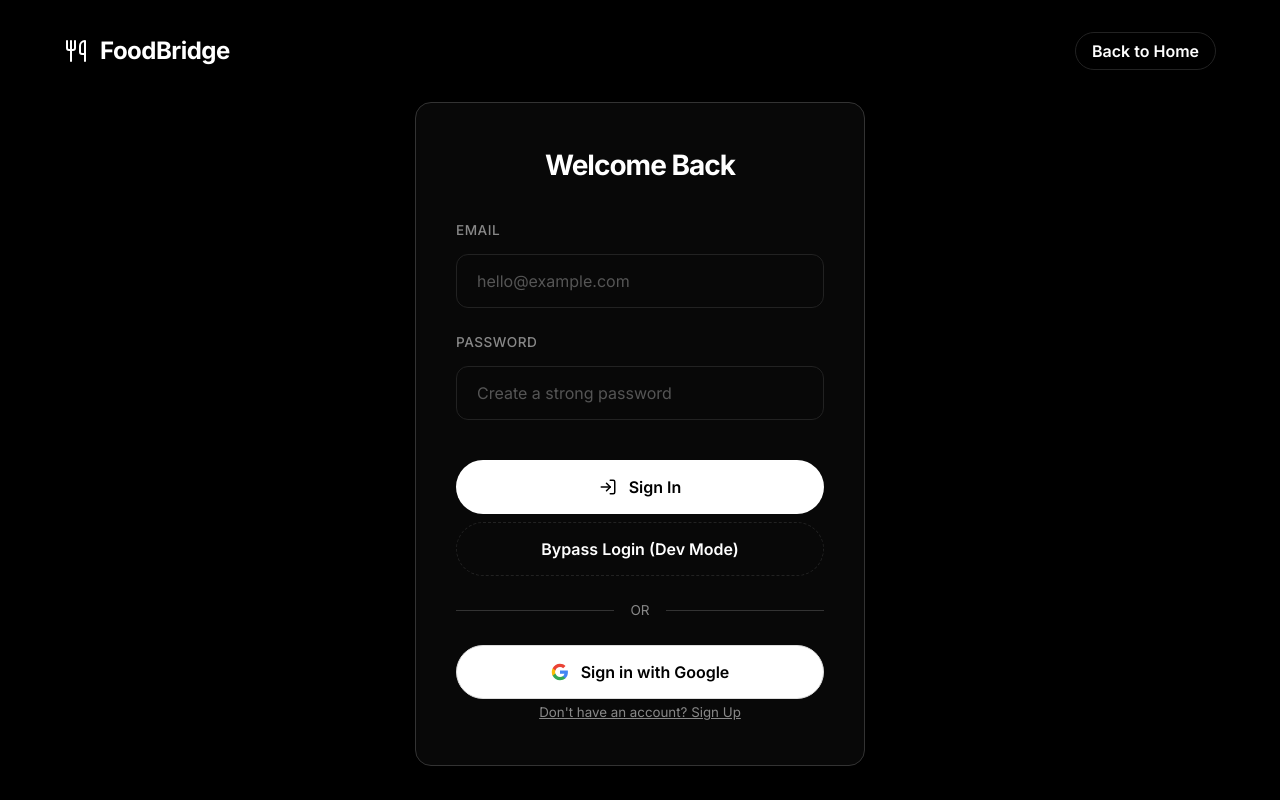
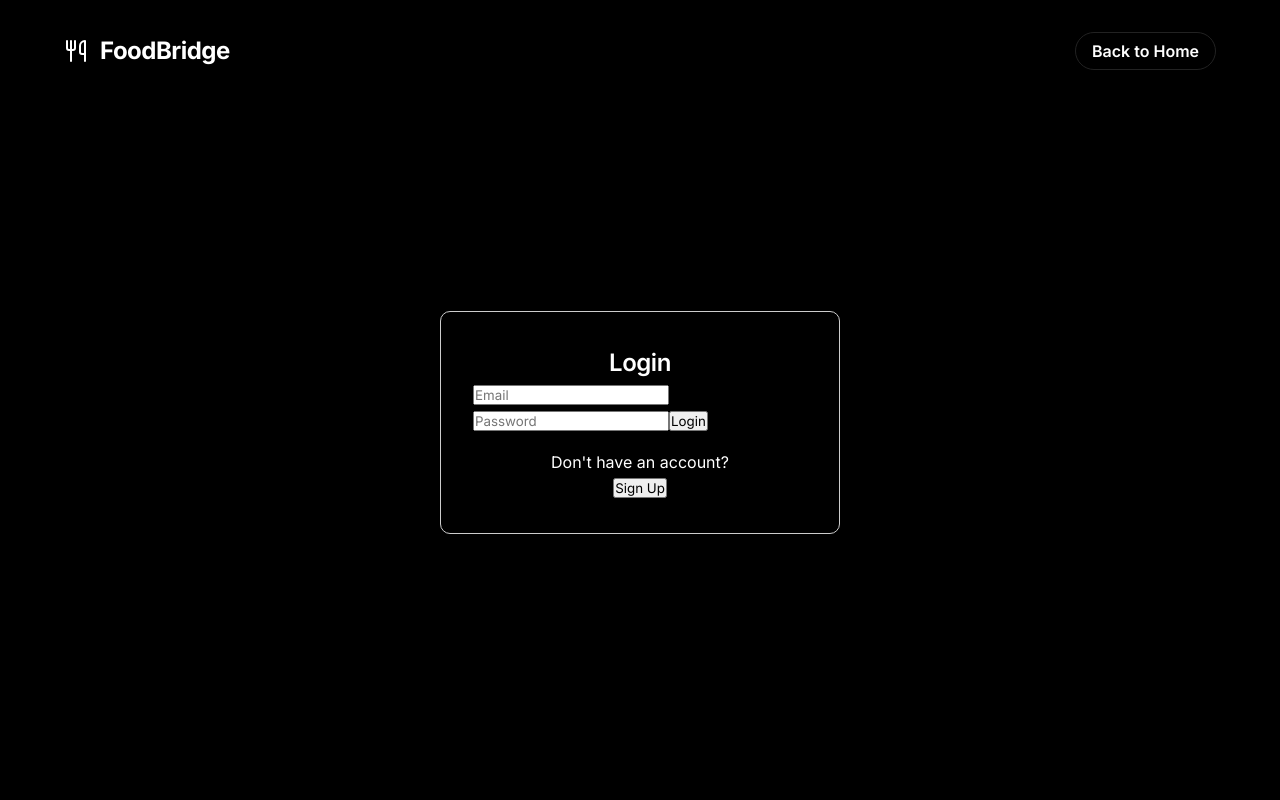
Before and after one commit to SHERLYSANJANA/foodbridge, a React (Vite) app: page / in a window 1280 px wide. Both pictures are taken after a click on the button "Sign In". Built offline with nearby package versions, Linux system fonts and the light colour scheme.

Commit message:
add password

```diff
--- a/src/components/AuthComponent.jsx
+++ b/src/components/AuthComponent.jsx
@@ -1,16 +1,6 @@
 import { useState } from 'react';
 import { supabase } from '../supabaseClient';
 import { LogIn, UserPlus } from 'lucide-react';
-
-const GoogleIcon = () => (
-  <svg viewBox="0 0 24 24" width="18" height="18" xmlns="http://www.w3.org/2000/svg">
-    <path d="M22.56 12.25c0-.78-.07-1.53-.2-2.25H12v4.26h5.92c-.26 1.37-1.04 2.53-2.21 3.31v2.77h3.57c2.08-1.92 3.28-4.74 3.28-8.09z" fill="#4285F4" />
-    <path d="M12 23c2.97 0 5.46-.98 7.28-2.66l-3.57-2.77c-.98.66-2.23 1.06-3.71 1.06-2.86 0-5.29-1.93-6.16-4.53H2.18v2.84C3.99 20.53 7.7 23 12 23z" fill="#34A853" />
-    <path d="M5.84 14.09c-.22-.66-.35-1.36-.35-2.09s.13-1.43.35-2.09V7.07H2.18C1.43 8.55 1 10.22 1 12s.43 3.45 1.18 4.93l2.85-2.22.81-.62z" fill="#FBBC05" />
-    <path d="M12 5.38c1.62 0 3.06.56 4.21 1.64l3.15-3.15C17.45 2.09 14.97 1 12 1 7.7 1 3.99 3.47 2.18 7.07l3.66 2.84c.87-2.6 3.3-4.53 6.16-4.53z" fill="#EA4335" />
-    <path d="M1 1h22v22H1z" fill="none" />
-  </svg>
-);
 
 export default function AuthComponent() {
   const [isLogin, setIsLogin] = useState(true);
@@ -18,7 +8,6 @@ export default function AuthComponent() {
   const [error, setError] = useState('');
   const [msg, setMsg] = useState('');
 
-  // Form State
   const [email, setEmail] = useState('');
   const [password, setPassword] = useState('');
   const [name, setName] = useState('');
@@ -33,143 +22,121 @@ export default function AuthComponent() {
 
     try {
       if (isLogin) {
-        const { error: signInError } = await supabase.auth.signInWithPassword({
+        // 🔐 LOGIN
+        const { error } = await supabase.auth.signInWithPassword({
           email,
           password,
         });
-        if (signInError) throw signInError;
+
+        if (error) throw error;
+
+        setMsg("Login successful!");
       } else {
-        const { data, error: signUpError } = await supabase.auth.signUp({
+        // 📝 SIGNUP
+        const { data, error } = await supabase.auth.signUp({
           email,
           password,
-          options: {
-            data: { full_name: name, mobile: mobile, user_role: role }
-          }
         });
-        if (signUpError) throw signUpError;
 
-        // Attempt to insert the profile data into a public 'users' table
-        // in case you are expecting the Table Editor to show it.
+        if (error) throw error;
+
+        // ✅ Insert extra user data into your table
         if (data?.user) {
-          try {
-            await supabase.from('users').insert([
-              { id: data.user.id, email: email, full_name: name, mobile: mobile, role: role }
-            ]);
-          } catch (e) {
-            console.error("Optional insert to users table failed", e);
+          const { error: insertError } = await supabase.from('users').insert([
+            {
+              id: data.user.id,
+              email: data.user.email,
+              full_name: name,
+              mobile: mobile,
+              role: role,
+            }
+          ]);
+
+          if (insertError) {
+            console.error("Insert error:", insertError.message);
           }
         }
 
-        if (data?.user && data.user.identities && data.user.identities.length === 0) {
-          setMsg("This email is already registered. Please sign in.");
-        } else {
-          setMsg("Check your email for the confirmation link! (If email confirmations are enabled)");
-        }
+        setMsg("Signup successful! Check your email if confirmation is enabled.");
       }
     } catch (err) {
-      setError(err.message || 'An error occurred during authentication.');
+      setError(err.message || 'Something went wrong');
     } finally {
       setLoading(false);
     }
   };
 
-  const handleGoogleLogin = async () => {
-    try {
-      setLoading(true);
-      const { error } = await supabase.auth.signInWithOAuth({
-        provider: 'google',
-      });
-      if (error) throw error;
-    } catch (err) {
-      setError(err.message || 'Error with Google Sign-In.');
-      setLoading(false);
-    }
-  };
+  return (
+    <div style={{ display: 'flex', justifyContent: 'center', alignItems: 'center', minHeight: '80vh' }}>
+      <div style={{ width: '400px', padding: '2rem', border: '1px solid #ccc', borderRadius: '10px' }}>
 
-  return (
-    <div className="flex items-center justify-center animate-fade-in" style={{ minHeight: '80vh' }}>
-      <div className="card stagger-1" style={{ maxWidth: '450px', width: '100%', border: '1px solid #333' }}>
-        <h2 className="page-title text-center" style={{ fontSize: '1.75rem', marginBottom: '2rem' }}>
-          {isLogin ? 'Welcome Back' : 'Join FoodBridge'}
+        <h2 style={{ textAlign: 'center' }}>
+          {isLogin ? 'Login' : 'Sign Up'}
         </h2>
 
-        {error && <div className="badge badge-outline" style={{ padding: '1rem', width: '100%', marginBottom: '1.5rem', display: 'block', textAlign: 'center' }}>{error}</div>}
-        {msg && <div className="badge badge-ghost" style={{ padding: '1rem', width: '100%', marginBottom: '1.5rem', display: 'block', textAlign: 'center' }}>{msg}</div>}
+        {error && <p style={{ color: 'red' }}>{error}</p>}
+        {msg && <p style={{ color: 'green' }}>{msg}</p>}
 
-        <form onSubmit={handleAuth} className="flex-col gap-2">
+        <form onSubmit={handleAuth}>
+
           {!isLogin && (
-            <div className="animate-fade-in stagger-2">
-              <div className="form-group mb-4">
-                <label className="form-label">I am a...</label>
-                <div className="flex gap-4" style={{ marginBottom: '0.5rem' }}>
-                  <label className="flex items-center gap-2" style={{ cursor: 'pointer' }}>
-                    <input type="radio" value="donor" checked={role === 'donor'} onChange={(e) => setRole(e.target.value)} /> Donor
-                  </label>
-                  <label className="flex items-center gap-2" style={{ cursor: 'pointer' }}>
-                    <input type="radio" value="acceptor" checked={role === 'acceptor'} onChange={(e) => setRole(e.target.value)} /> NGO
-                  </label>
-                </div>
-              </div>
-              <div className="form-group mb-4">
-                <label className="form-label">Full Name / Organization</label>
-                <input required type="text" className="form-input" value={name} onChange={(e) => setName(e.target.value)} placeholder="e.g. John Doe" />
-              </div>
-              <div className="form-group mb-4">
-                <label className="form-label">Mobile (Optional)</label>
-                <input type="tel" className="form-input" value={mobile} onChange={(e) => setMobile(e.target.value)} placeholder="e.g. +1 234 567 890" />
-              </div>
-            </div>
+            <>
+              <input
+                type="text"
+                placeholder="Full Name"
+                value={name}
+                onChange={(e) => setName(e.target.value)}
+                required
+              />
+
+              <input
+                type="text"
+                placeholder="Mobile"
+                value={mobile}
+                onChange={(e) => setMobile(e.target.value)}
+              />
+
+              <select value={role} onChange={(e) => setRole(e.target.value)}>
+                <option value="donor">Donor</option>
+                <option value="acceptor">NGO</option>
+              </select>
+            </>
           )}
 
-          <div className="form-group mb-4 animate-fade-in stagger-3">
-            <label className="form-label">Email</label>
-            <input required type="email" className="form-input" value={email} onChange={(e) => setEmail(e.target.value)} placeholder="hello@example.com" />
-          </div>
+          <input
+            type="email"
+            placeholder="Email"
+            value={email}
+            onChange={(e) => setEmail(e.target.value)}
+            required
+          />
 
-          <div className="form-group mb-4 animate-fade-in stagger-4">
-            <label className="form-label">Password</label>
-            <input required type="password" className="form-input" value={password} onChange={(e) => setPassword(e.target.value)} placeholder="Create a strong password" />
-          </div>
+          <input
+            type="password"
+            placeholder="Password"
+            value={password}
+            onChange={(e) => setPassword(e.target.value)}
+            required
+          />
 
-          <div className="animate-fade-in stagger-5" style={{ marginTop: '1rem', display: 'flex', flexDirection: 'column', gap: '0.5rem' }}>
-            <button type="submit" className="btn btn-primary" disabled={loading}>
-              {loading ? 'Processing...' : (isLogin ? <><LogIn size={18} /> Sign In</> : <><UserPlus size={18} /> Create Account</>)}
-            </button>
-            <button type="button" onClick={() => onGuestLogin(role)} className="btn btn-secondary" style={{ borderStyle: 'dashed' }}>
-              Bypass Login (Dev Mode)
-            </button>
-          </div>
+          <button type="submit" disabled={loading}>
+            {loading ? 'Processing...' : (isLogin ? 'Login' : 'Sign Up')}
+          </button>
+
         </form>
 
-        <div className="animate-fade-in stagger-5" style={{ marginTop: '1.5rem', display: 'flex', alignItems: 'center', gap: '1rem' }}>
-          <div style={{ flex: 1, height: '1px', backgroundColor: '#333' }}></div>
-          <span style={{ color: 'var(--text-muted)', fontSize: '0.85rem' }}>OR</span>
-          <div style={{ flex: 1, height: '1px', backgroundColor: '#333' }}></div>
-        </div>
+        <p style={{ marginTop: '1rem', textAlign: 'center' }}>
+          {isLogin ? "Don't have an account?" : "Already have an account?"}
+          <br />
+          <button onClick={() => {
+            setIsLogin(!isLogin);
+            setError('');
+            setMsg('');
+          }}>
+            {isLogin ? 'Sign Up' : 'Login'}
+          </button>
+        </p>
 
-        <div className="animate-fade-in stagger-5" style={{ marginTop: '1.5rem' }}>
-          <button
-            type="button"
-            onClick={handleGoogleLogin}
-            className="btn btn-secondary"
-            style={{ width: '100%', backgroundColor: '#fff', color: '#000', borderColor: '#ddd' }}
-            disabled={loading}
-          >
-            <GoogleIcon /> {isLogin ? 'Sign in with Google' : 'Sign up with Google'}
-          </button>
-        </div>
-
-        <div className="mt-8 text-center animate-fade-in stagger-5">
-          <button
-            type="button"
-            onClick={() => { setIsLogin(!isLogin); setError(''); setMsg(''); }}
-            style={{ background: 'none', border: 'none', color: 'var(--text-muted)', cursor: 'pointer', textDecoration: 'underline', transition: 'color 0.2s' }}
-            onMouseOver={(e) => e.target.style.color = '#fff'}
-            onMouseOut={(e) => e.target.style.color = 'var(--text-muted)'}
-          >
-            {isLogin ? "Don't have an account? Sign Up" : "Already have an account? Sign In"}
-          </button>
-        </div>
       </div>
     </div>
   );
```
